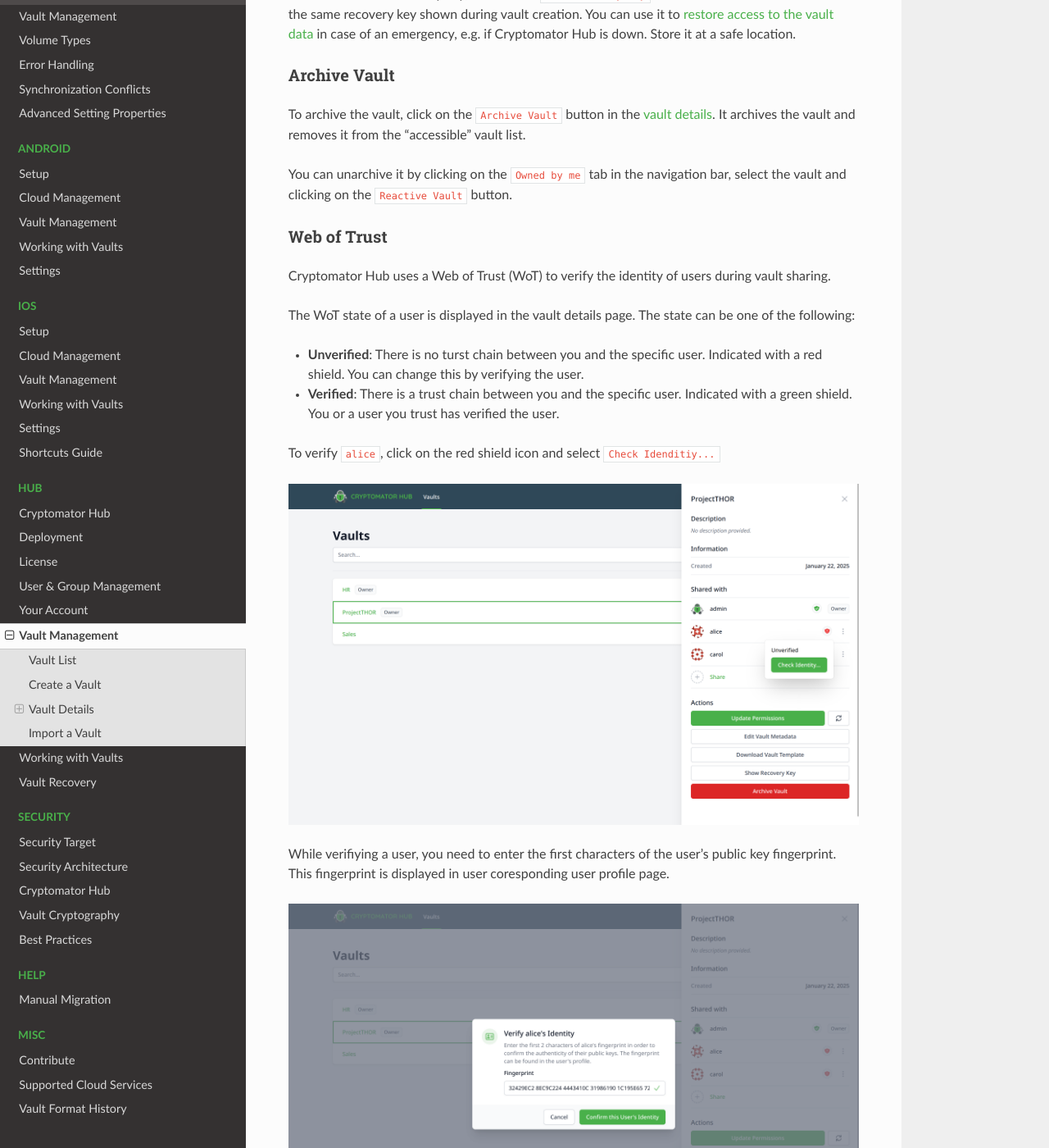
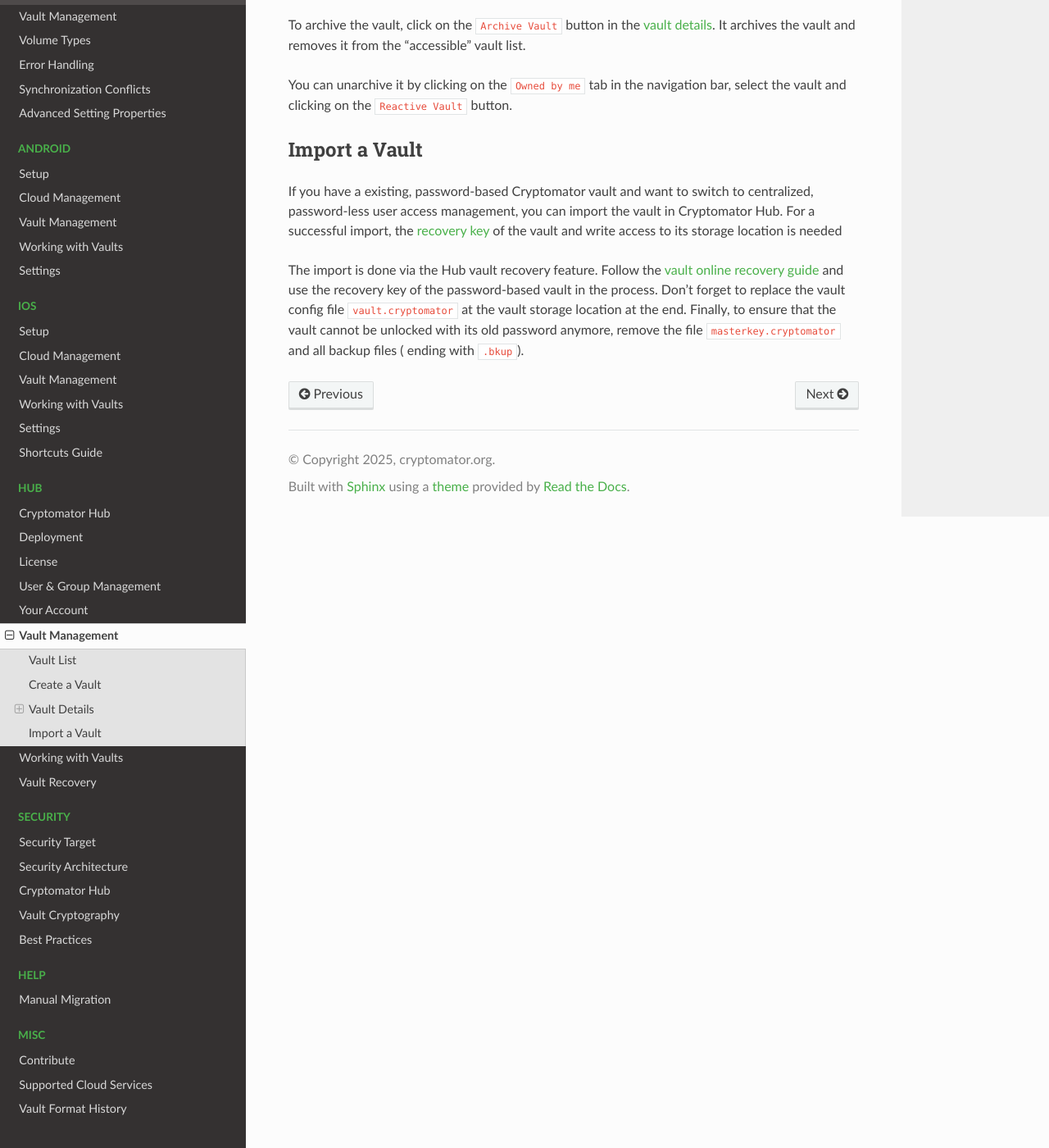
Before and after one commit to cryptomator/docs, a Sphinx documentation site: the page built from source/hub/vault-management.rst, in a window 1280 px wide and 1400 px high, scrolled down 5643 px. Shown: the whole window at 82% size. Built offline with Sphinx 7.4.7 and the Read the Docs theme 3.1.0, drawn with Linux system fonts in a browser that asks for light colours; some of the changed text lies outside the part shown.

Commit message:
Revert "Merge pull request #65 from cryptomator/feature/hub-1.4.0-features"
This reverts commit 8b4f752cbd8f0eb3b31f15a9814fafab0c0153d0, reversing
changes made to 2c3d36e92371f7dcf3016bc2644e0cc2305bb201.

```diff
--- a/source/hub/vault-management.rst
+++ b/source/hub/vault-management.rst
@@ -33,9 +33,6 @@
 
 Create a Vault
 --------------
-
-.. note::
-    Creating vaults require the ``create-vault`` role. :ref:`Here <hub/user-group-management/roles>` you can read more about roles.
 
 To create a vault in Hub, navigate to the vault list and click on the ``Create Vault`` button in the top right corner.
 Every vault has a name and optionally a description.
@@ -168,46 +165,6 @@
 
 You can unarchive it by clicking on the ``Owned by me`` tab in the navigation bar, select the vault and clicking on the ``Reactive Vault`` button.
 
-.. _hub/vault-management/wot:
-
-Web of Trust
-^^^^^^^^^^^^
-
-Cryptomator Hub uses a Web of Trust (WoT) to verify the identity of users during vault sharing.
-
-The WoT state of a user is displayed in the vault details page. The state can be one of the following:
-
-* **Unverified**: There is no turst chain between you and the specific user. Indicated with a red shield. You can change this by verifying the user.
-* **Verified**: There is a trust chain between you and the specific user. Indicated with a green shield. You or a user you trust has verified the user.
-
-To verify ``alice``, click on the red shield icon and select ``Check Idenditiy...``
-
-.. image:: ../img/hub/wot-carol-unverified.png
-    :alt: Carol is unverified regarding its Web of Trust state
-    :width: 920px
-
-While verifiying a user, you need to enter the first characters of the user's public key fingerprint. This fingerprint is displayed in user coresponding user profile page.
-
-.. image:: ../img/hub/wot-carol-verify.png
-    :alt: Verify Alice regarding its Web of Trust state
-    :width: 920px
-
-``alice`` is now verified
-
-.. image:: ../img/hub/wot-carol-verified.png
-    :alt: Alice is verified regarding its Web of Trust state
-    :width: 920px
-
-The verification process is logged in the audit log with event type ``Signed Identity``
-
-.. image:: ../img/hub/wot-audit-log.png
-    :alt: WAudit log
-    :width: 920px
-
-``signature still valid`` means that the ``identiy`` has still the same key. If the user account gets reset after verification, this message changes to ``was valid; signed key changed by now`` and the user needs to get verified again.
-
-You can read more details about Web of Trust in the :ref:`Security section of Hub <security/hub/wot>`.
-
 .. _hub/vault-management/import-vault:
 
 Import a Vault
@@ -219,4 +176,4 @@
 The import is done via the Hub vault recovery feature.
 Follow the :ref:`vault online recovery guide <hub/vault-recovery/online-recovery>` and use the recovery key of the password-based vault in the process.
 Don't forget to replace the vault config file ``vault.cryptomator`` at the vault storage location at the end.
-Finally, to ensure that the vault cannot be unlocked with its old password anymore, remove the file ``masterkey.cryptomator`` and all backup files (ending with ``.bkup``).
+Finally, to ensure that the vault cannot be unlocked with its old password anymore, remove the file ``masterkey.cryptomator`` and all backup files ( ending with ``.bkup``).
```
Also changed, not shown: source/hub/user-group-management.rst (+0 -32 lines), source/security/hub.rst (+0 -27 lines), source/img/hub/update-permission.png, source/img/hub/vault-details-owner.png, source/img/hub/vault-details-search.png, source/img/hub/wot-audit-log.png (deleted), source/img/hub/wot-carol-unverified.png (deleted), source/img/hub/wot-carol-verified.png (deleted), source/img/hub/wot-carol-verify.png (deleted).
